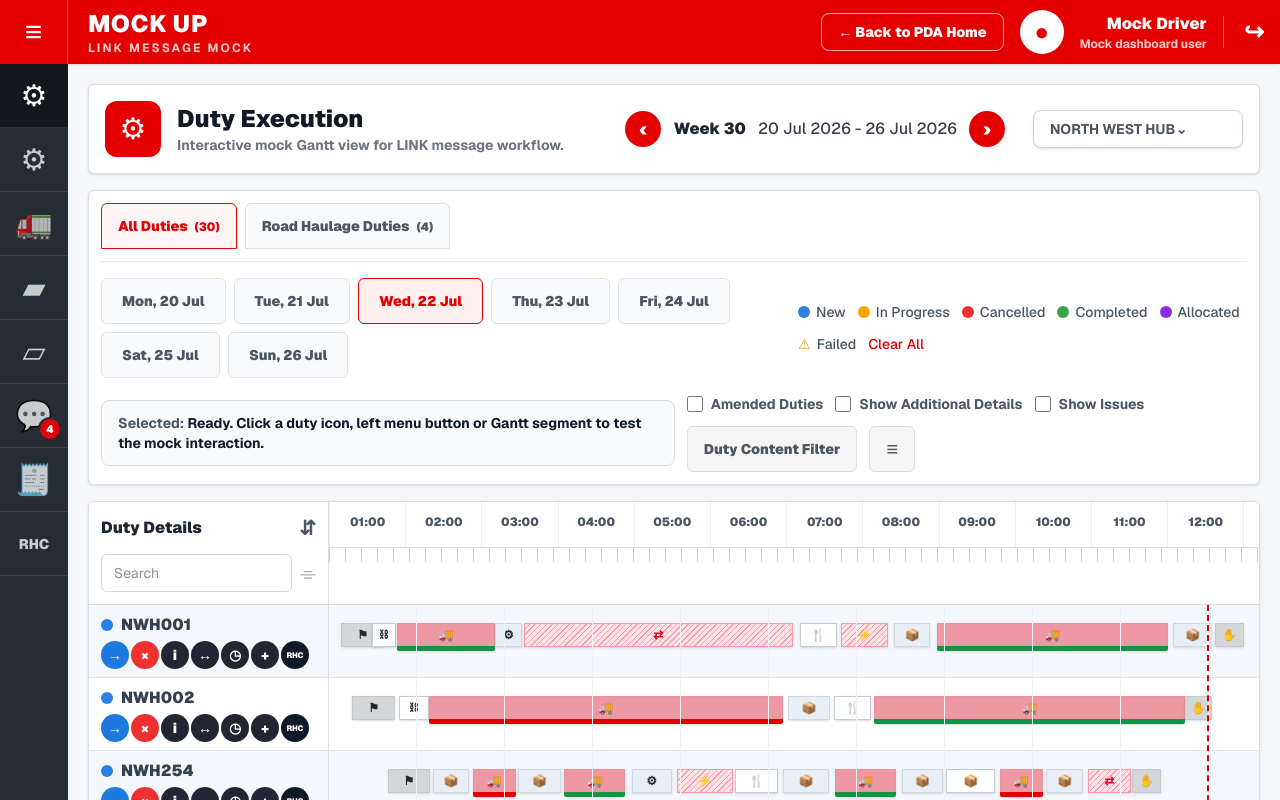
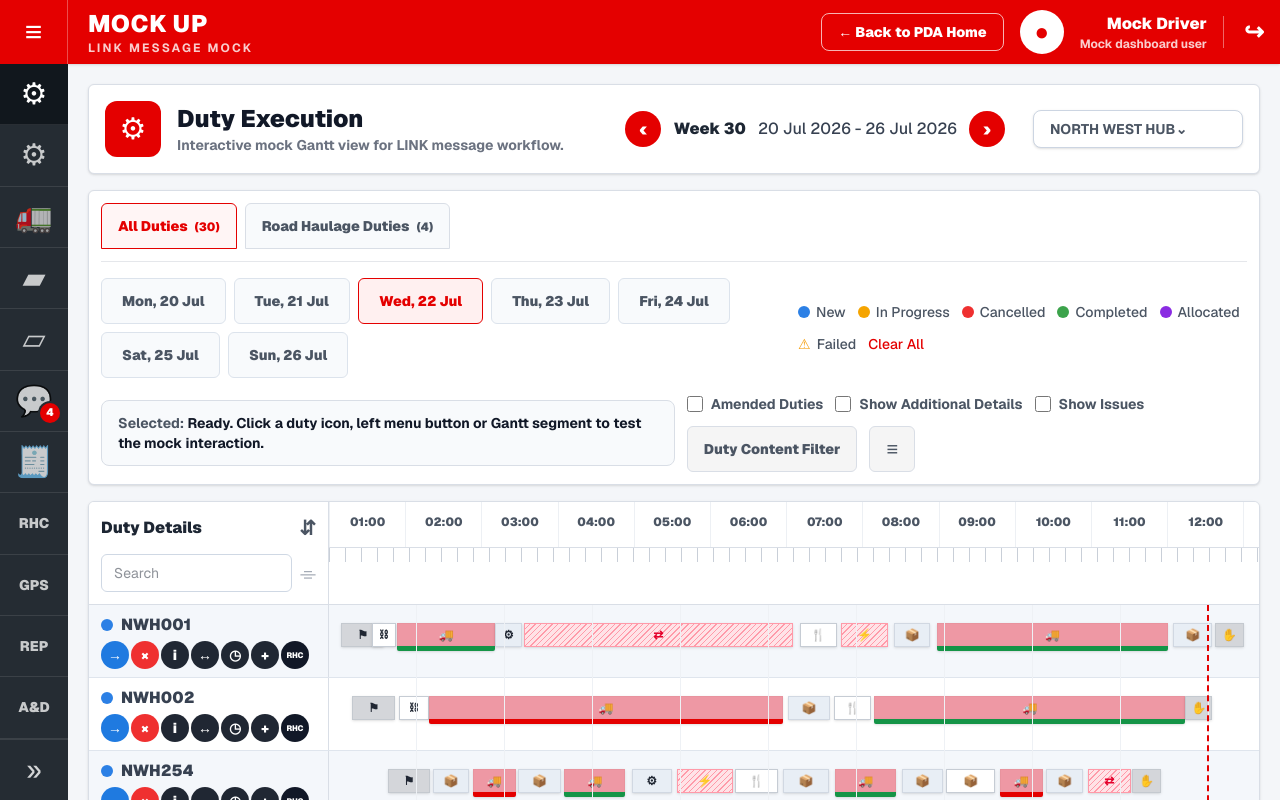
Before and after one commit to acannon76/rugby-league-supporter-web, a Next.js app: page /internal/app-ideas/link-message-mock in a window 1280 px wide. Shown: the top 800 px of the page. Built offline with nearby package versions, Linux system fonts and the light colour scheme.

Commit message:
messaging

```diff
--- a/src/app/internal/app-ideas/link-message-mock/page.tsx
+++ b/src/app/internal/app-ideas/link-message-mock/page.tsx
@@ -57,6 +57,21 @@ const sideButtons: SideButton[] = [
     label: "RHC Team",
     icon: "RHC",
     href: "/internal/app-ideas/link-message-mock/rhc-team",
+  },
+  {
+    label: "Live Tracking",
+    icon: "GPS",
+    href: "/internal/app-ideas/link-message-mock/live-tracking",
+  },
+  {
+    label: "Reports",
+    icon: "REP",
+    href: "/internal/app-ideas/link-message-mock/reports",
+  },
+  {
+    label: "A&D Dashboard",
+    icon: "A&D",
+    href: "/internal/app-ideas/link-message-mock/arrivals-departures",
   },
 ];
 
@@ -544,7 +559,7 @@ export default function LinkMessageMockPage() {
       </header>
 
       <div className="flex">
-        <aside className="flex min-h-[calc(100vh-64px)] w-[68px] flex-col bg-[#252c33] text-white">
+        <aside className="flex h-[calc(100vh-64px)] w-[68px] shrink-0 flex-col overflow-y-auto bg-[#252c33] text-white">
           {sideButtons.map((button) => {
             const isActive = button.label === activeSideButton;
             const buttonClasses = `relative flex h-[64px] items-center justify-center border-b border-white/10 transition ${
```
